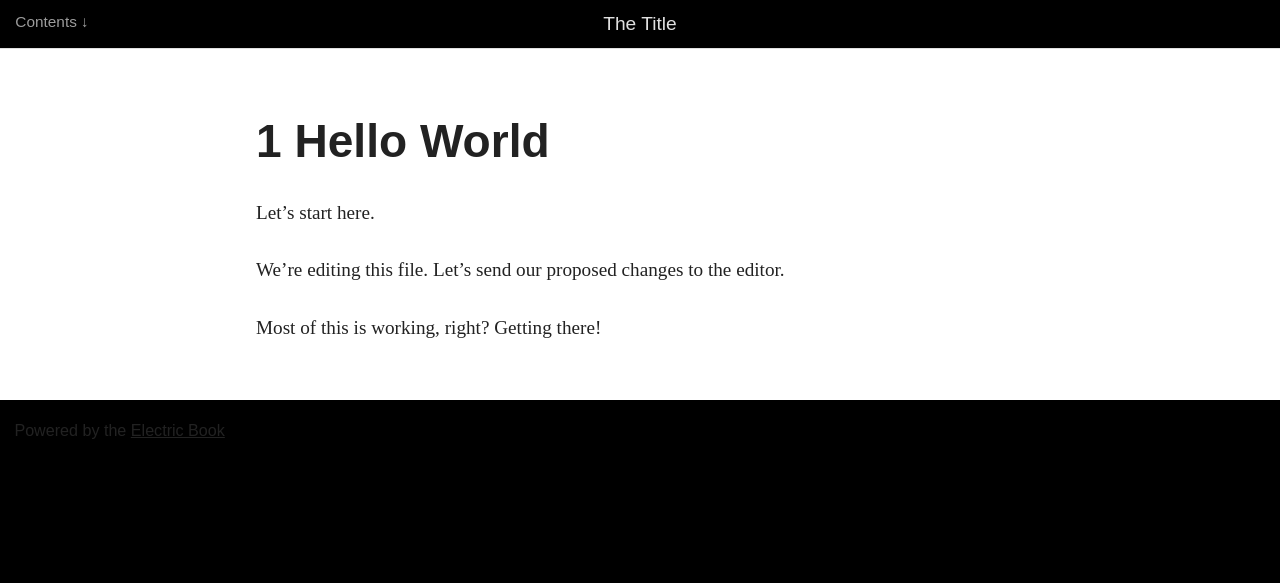
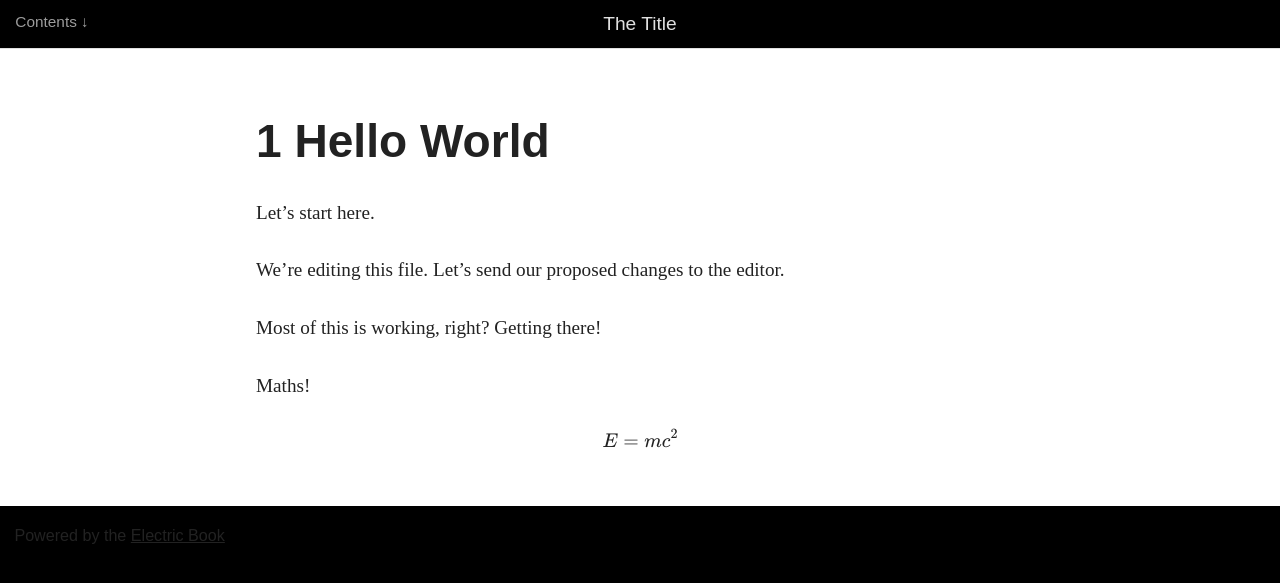
Before and after one commit to arthurattwell/electric-book-demo, a Jekyll site: the page built from book/text/01.md, in a window 1280 px wide. Shown: the top 583 px of the page. Built offline with Jekyll 4.4.1, drawn with Linux system fonts in a browser that asks for light colours; formulas are drawn with MathJax 3.

Commit message:
Add some maths for testing MathJax and Phantom

```diff
--- a/_config.yml
+++ b/_config.yml
@@ -48,7 +48,7 @@ nav-source: nav
 # so this is off (false) by default. Change to true to load MathJax.
 # See http://docs.mathjax.org/en/latest/configuration.html for details.
 # MathJax scripts are linked from the head-elements include.
-mathjax-enabled: false
+mathjax-enabled: true
 
 # --------------------------------------------
 # CHANGE THESE SETTINGS ONLY IF/WHEN NECESSARY
--- a/book/text/01.md
+++ b/book/text/01.md
@@ -10,3 +10,7 @@ Let's start here.
 We're editing this file. Let's send our proposed changes to the editor.
 
 Most of this is working, right? Getting there!
+
+Maths!
+
+$$ E = mc^2 $$
```
